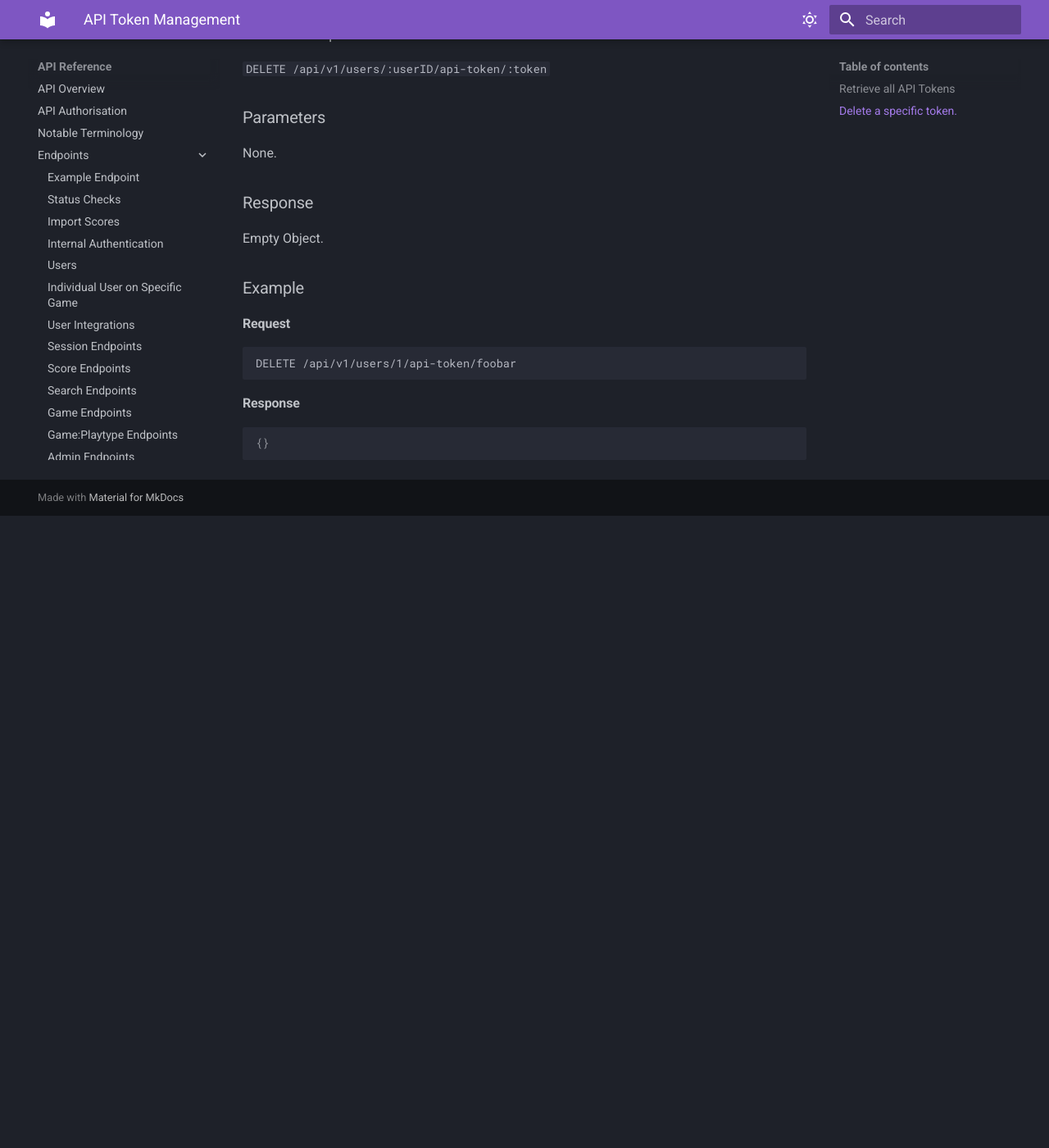
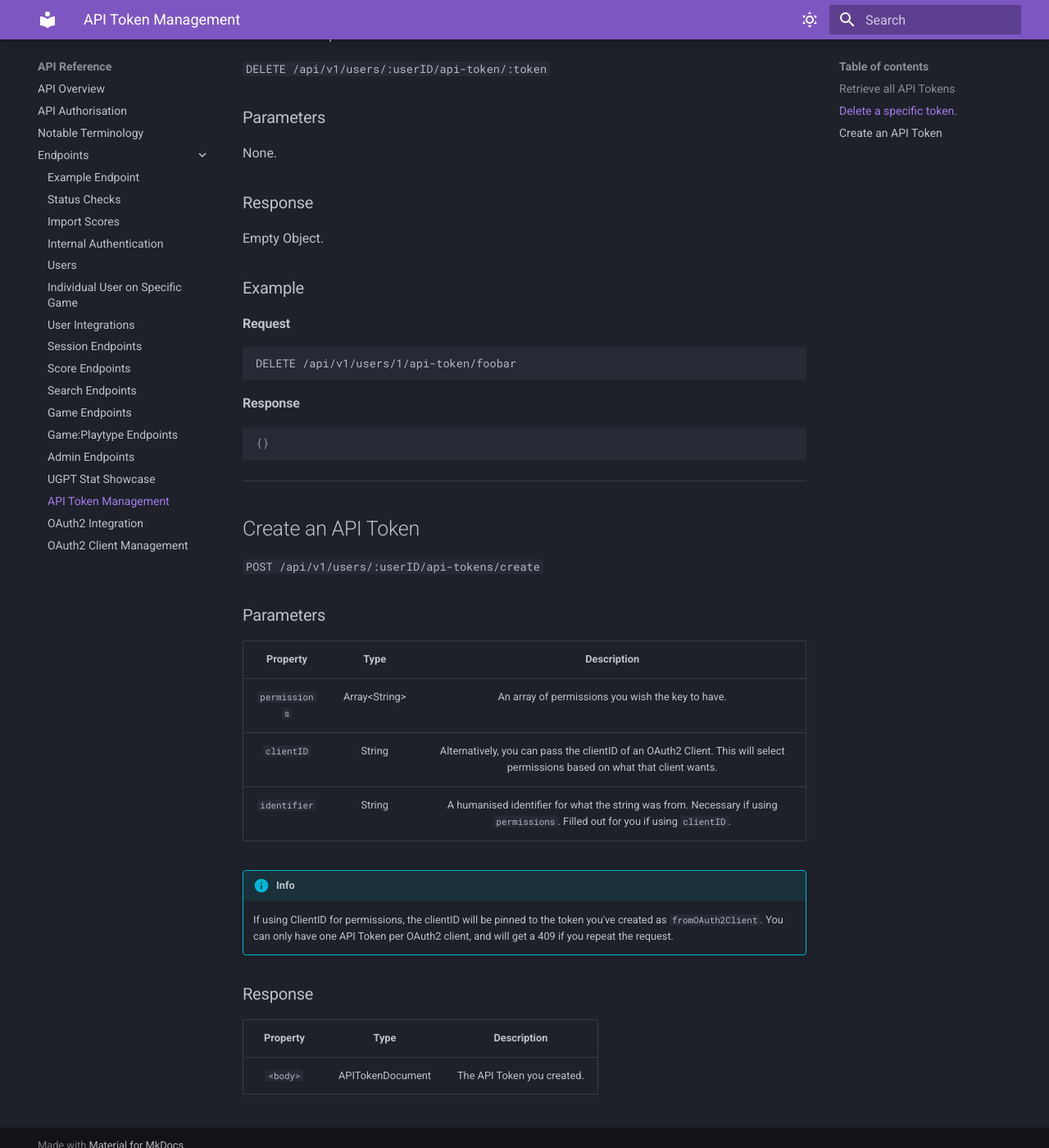
Before and after one commit to zkrising/Tachi, an MkDocs documentation site: the page built from docs/docs/api/routes/api-tokens.md, in a window 1280 px wide and 1400 px high, scrolled down 1278 px. Shown: the whole window at 82% size. Built offline with MkDocs 1.6.1 and Material for MkDocs 9.7.7, drawn with Linux system fonts in a browser that asks for light colours; before the commit the page ends 1907 px from its top, so only the background shows below that.

Commit message:
Add create API Key documentation

````diff
--- a/docs/docs/api/routes/api-tokens.md
+++ b/docs/docs/api/routes/api-tokens.md
@@ -65,3 +65,28 @@ DELETE /api/v1/users/1/api-token/foobar
 ```json
 {}
 ```
+
+*****
+
+## Create an API Token
+
+`POST /api/v1/users/:userID/api-tokens/create`
+
+### Parameters
+
+| Property | Type | Description |
+| :: | :: | :: |
+| `permissions` | Array&lt;String&gt; | An array of permissions you wish the key to have. |
+| `clientID` | String | Alternatively, you can pass the clientID of an OAuth2 Client. This will select permissions based on what that client wants. |
+| `identifier` | String | A humanised identifier for what the string was from. Necessary if using `permissions`. Filled out for you if using `clientID`.
+
+!!! info
+	If using ClientID for permissions, the clientID will be pinned to the
+	token you've created as `fromOAuth2Client`. You can only have one
+	API Token per OAuth2 client, and will get a 409 if you repeat the request.
+
+### Response
+
+| Property | Type | Description |
+| :: | :: | :: |
+| `<body>` | APITokenDocument | The API Token you created. |
````
